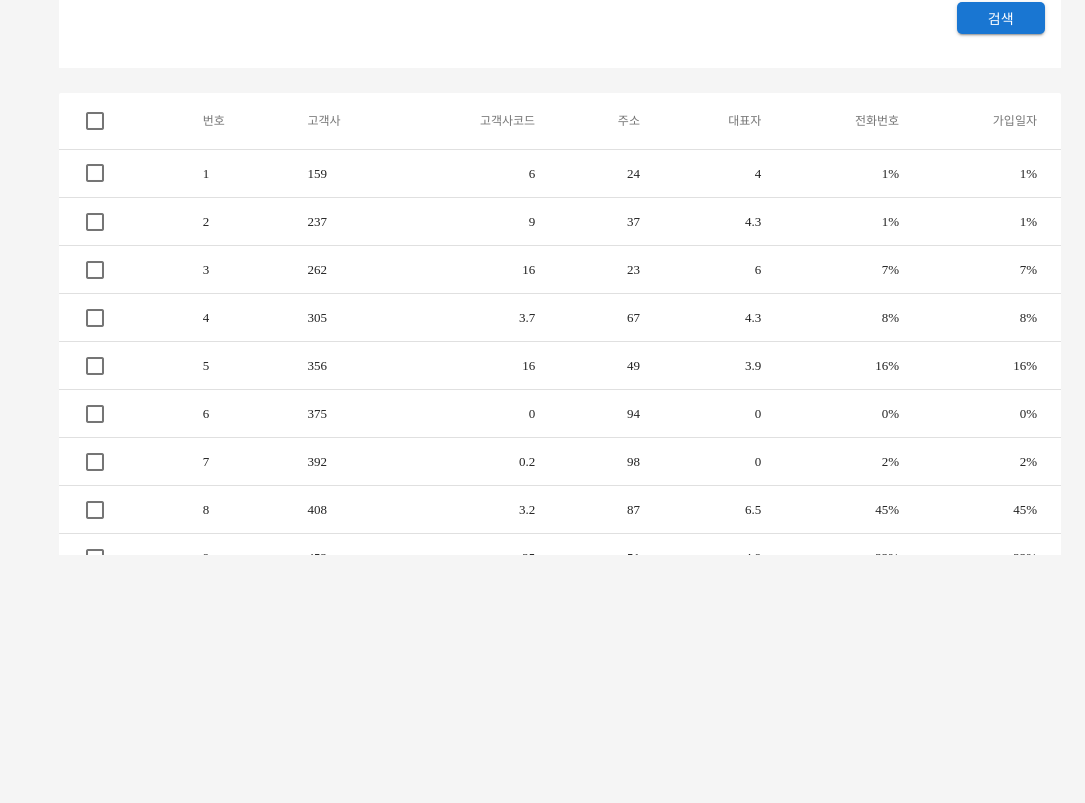
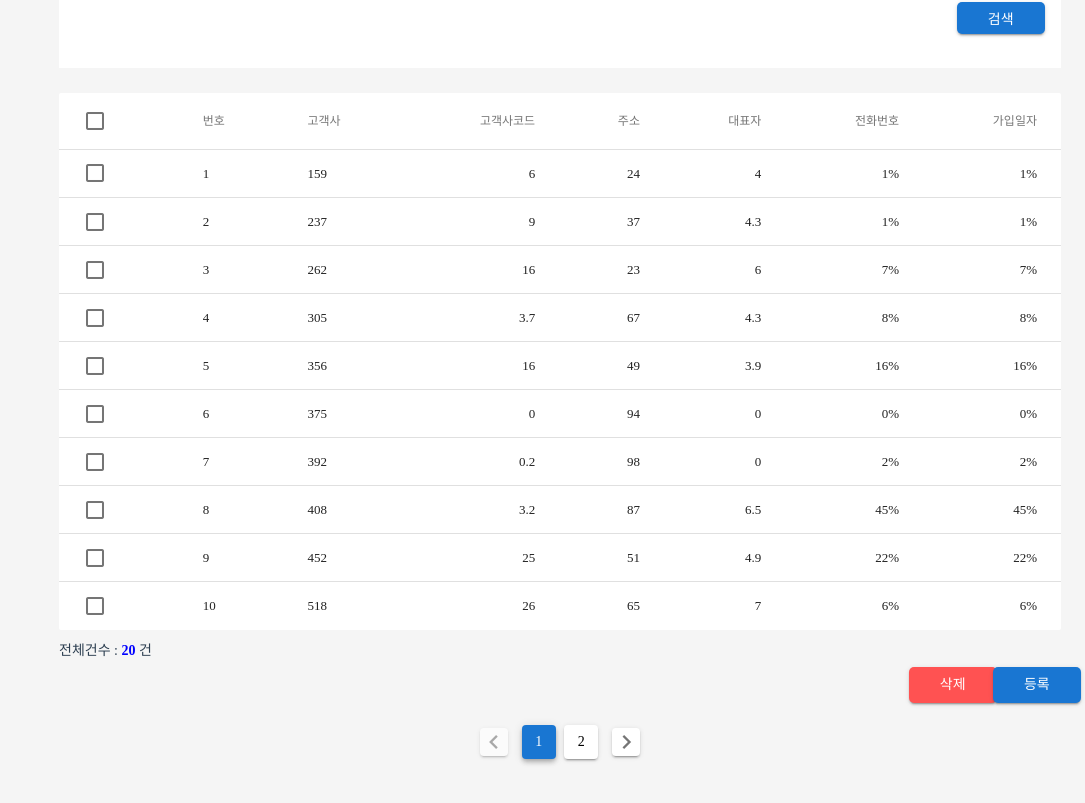
Before and after one commit to Fungramming/iCRAFT-BrandSafer_front, a Vue app: page /admin/customerManagement in a window 1280 px wide. Shown: the part 221-1024 px from the top of the page, without its empty margins (195-1280 px from the left). Before the commit the page ends 800 px from the top, so only its background shows below. Built offline with nearby package versions, Linux system fonts and the light colour scheme; a web font is replaced by a local one.

Commit message:
fix contents overflow

```diff
--- a/src/App.vue
+++ b/src/App.vue
@@ -67,6 +67,6 @@ a {
 .contents {
   padding-left: 230px;
   height: 97%;
-  overflow: hidden;
+  // overflow: hidden;
 }
 </style>
--- a/src/scss/table.scss
+++ b/src/scss/table.scss
@@ -107,6 +107,9 @@
         }
       }
       .bottom-contents-wrap {
+        .text-xs-center {
+          margin-bottom: 50px;
+        }
         button {
           // float: right;
           border-radius: 5px;
```
